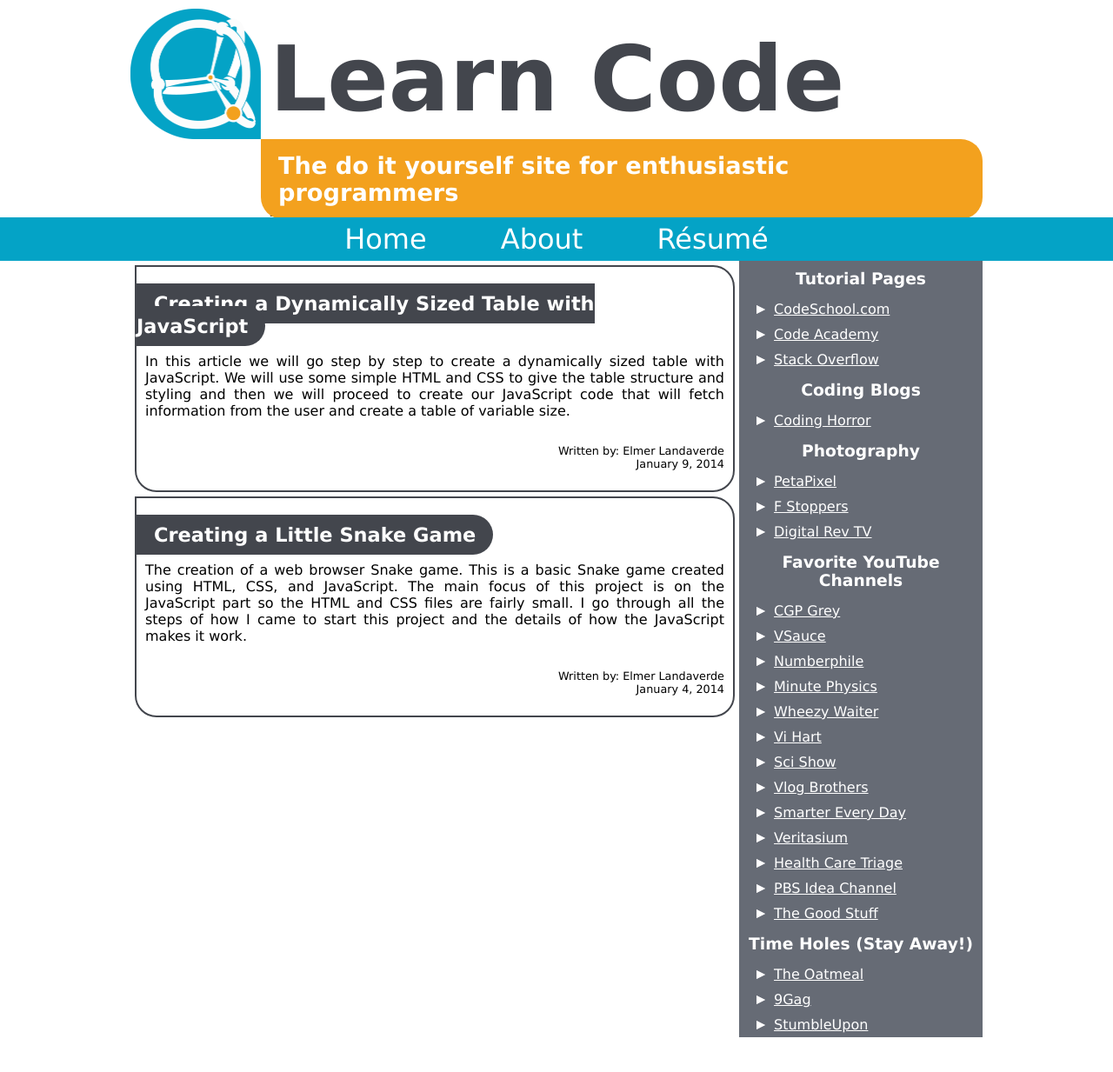
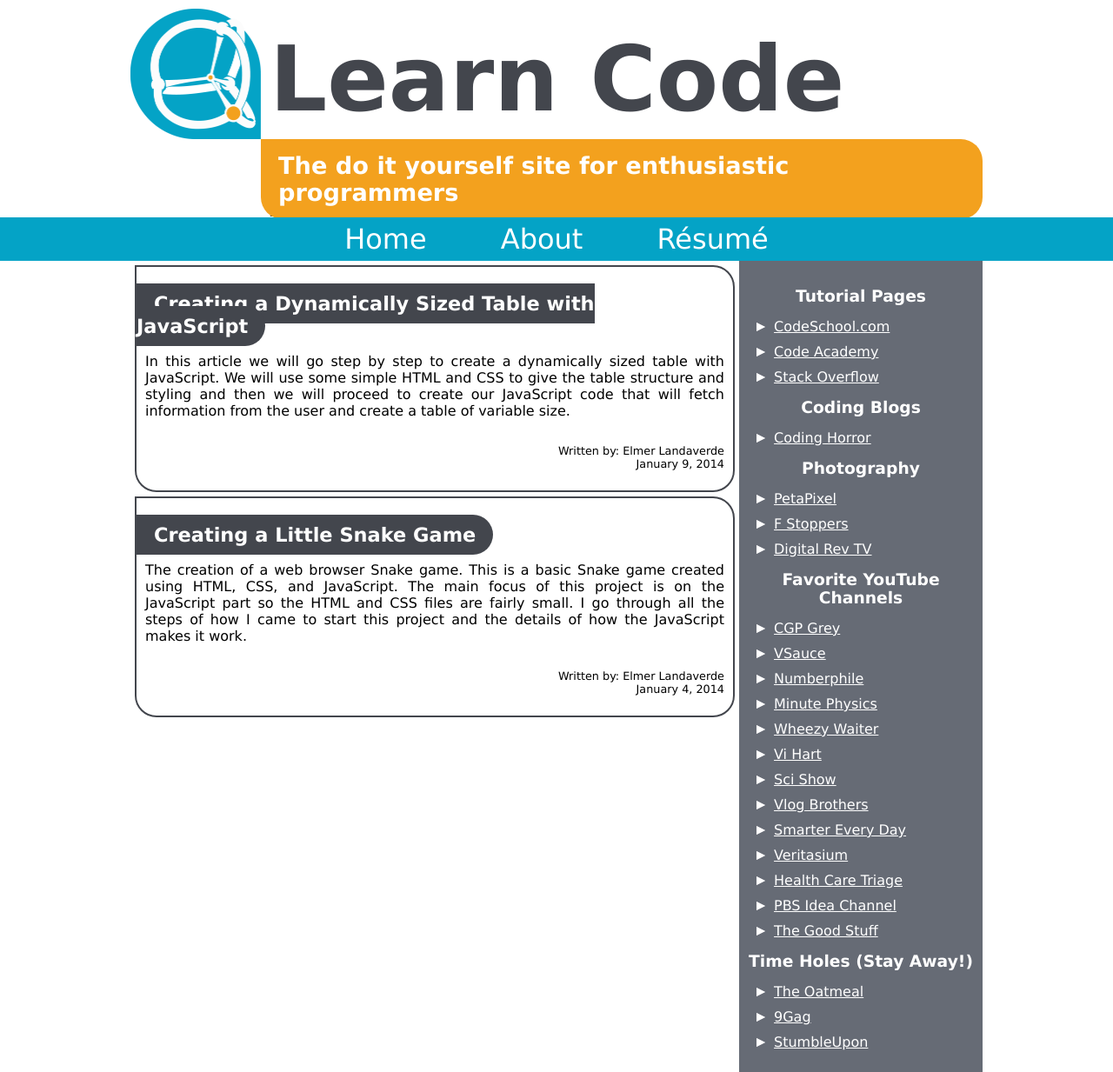
Before and after one commit to elmerland/home_page, a PHP site: page / in a window 1280 px wide. Shown: the whole page at 87% size. Before the commit the page ends 1193 px from the top, so only its background shows below. Run offline with PHP 8.4, Linux system fonts and the light colour scheme.

Commit message:
Fixed styling for index page

```diff
--- a/css/main.css
+++ b/css/main.css
@@ -40,6 +40,7 @@ body {
 	right: 0%;
 	min-height: 100% !important;
 	height: auto;
+	padding: 20px 0;
 
 	background-color: #666B75;
 }
```
